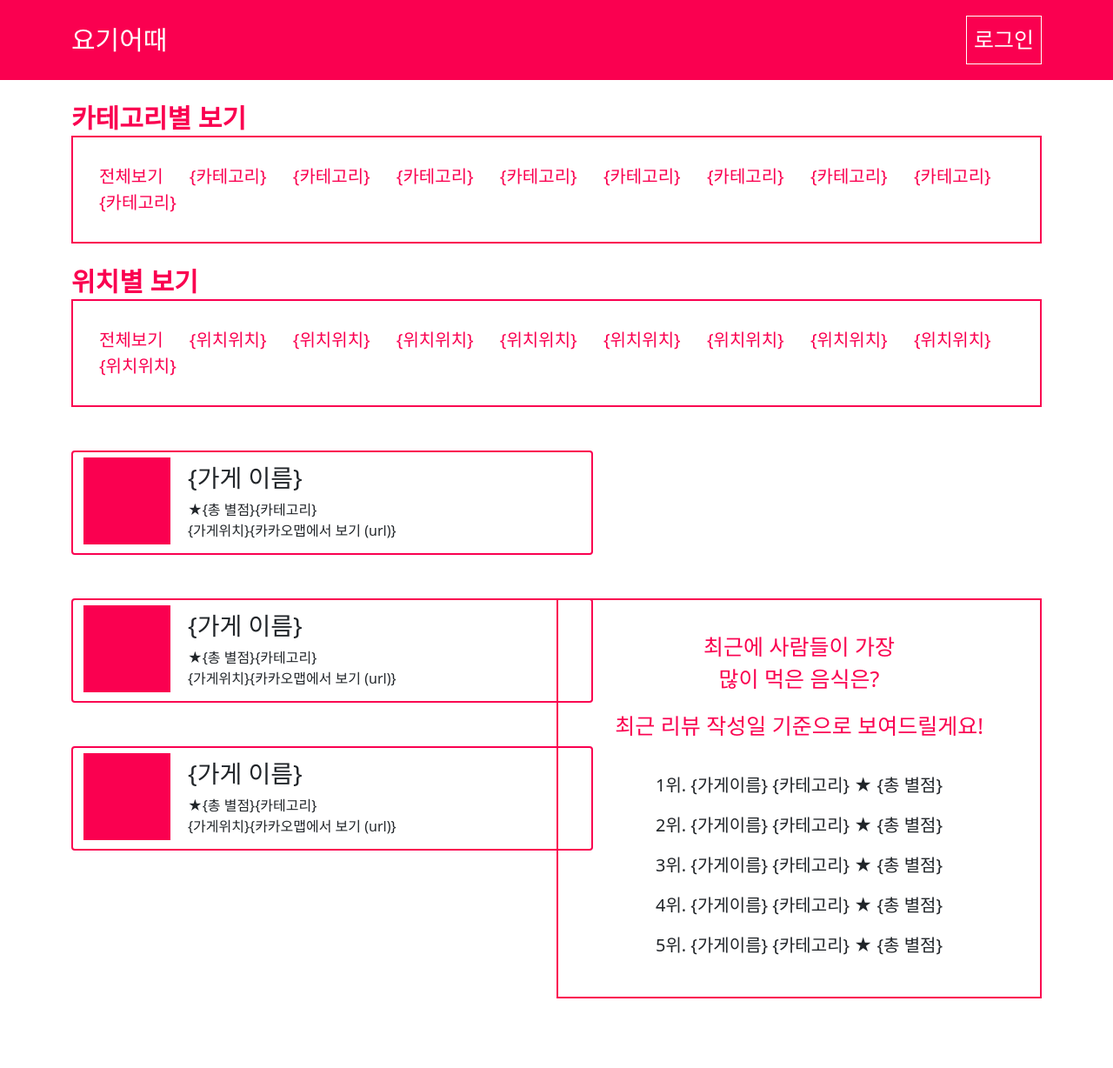
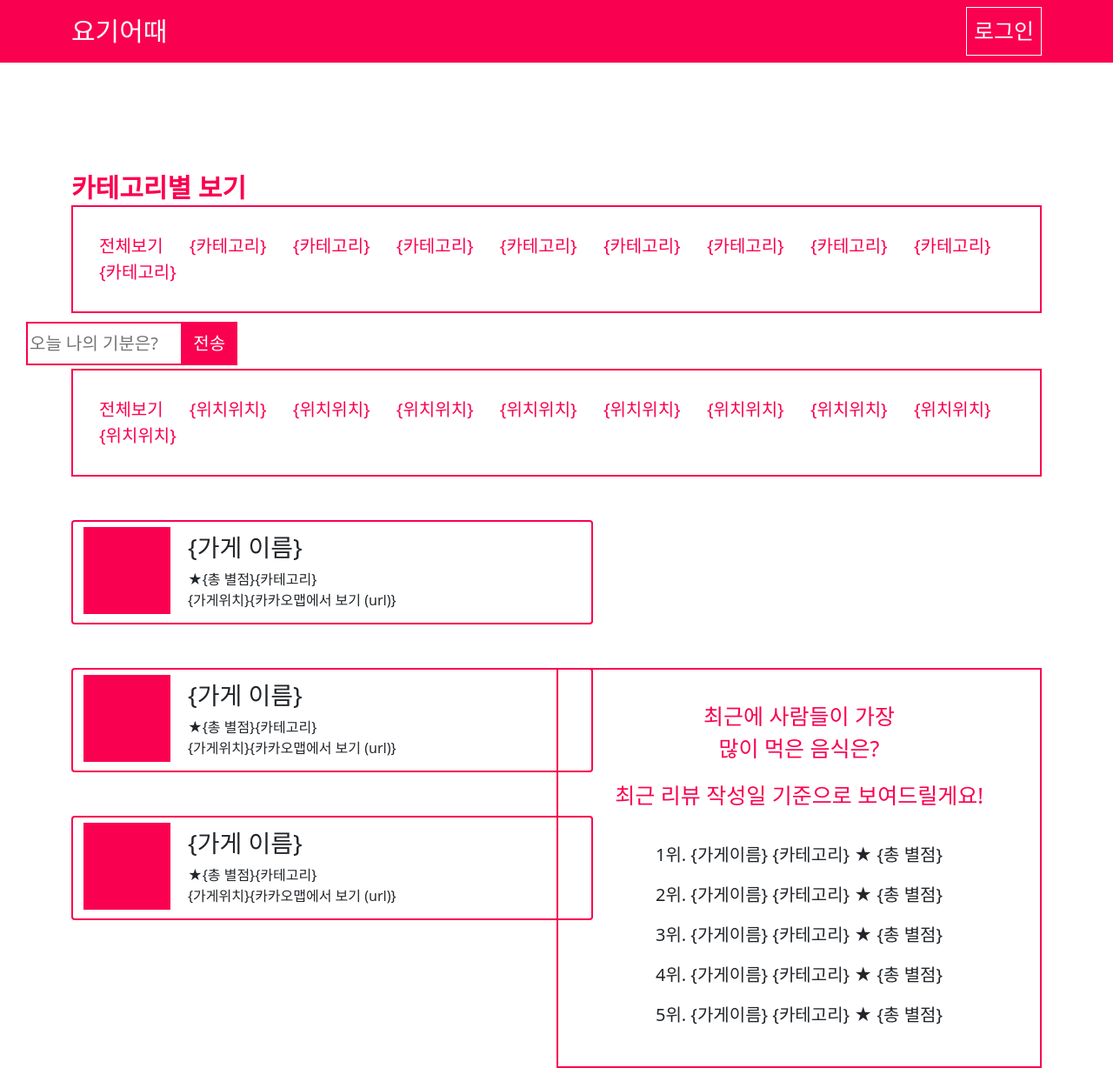
Before and after one commit to Reinforcement-succeeded/yogi_otte, a Django app: template templates/result/result.html in a window 1280 px wide. Shown: the whole page at 87% size. Before the commit the page ends 1148 px from the top, so only its background shows below. Run offline with Django 3.2, Linux system fonts and the light colour scheme; the template is opened without the code that fills it, so the values that code supplies are empty.

Commit message:
ADD 결과 페이지 완성(닫기 제외)  +  느낌 입력 전송창 + 검색창 옆에 전송

```diff
--- a/static/css/base.css
+++ b/static/css/base.css
@@ -109,9 +109,6 @@
     background-color: #fa0050;
 }
 
-.form-control {
-    margin-left: ;
-}
 .form-area > span {
     color: white;
     margin-bottom: 10px;
@@ -146,3 +143,27 @@
     text-decoration: none;
     cursor: pointer;
 }
+
+.feel {
+    position: fixed;
+    bottom: 380px;
+    left: 30px;
+}
+
+.feel-input {
+    margin-top: 5px;
+    width: 180px;
+    height: 50px;
+    border: 2px solid #fa0050;
+    font-size: 20px;
+}
+
+.feel-button {
+    width: 65px;
+    height: 50px;
+    border: 2px solid #fa0050;
+    color: #ffffff;
+    font-size: 20px;
+    background-color: #fa0050;
+    margin-left: -6px;
+}
--- a/static/css/result.css
+++ b/static/css/result.css
@@ -1,3 +1,8 @@
+.container {
+    margin: auto;
+
+}
+
 .category-bar {
     margin-top: 20px;
 }
@@ -8,6 +13,7 @@
 }
 
 .category-text {
+    margin-top: 120px;
     font: bold 30px "Noto Sans";
 }
 
@@ -62,7 +68,7 @@
 
 }
 
-.ranking {
+.ranking1 {
     float: right;
     margin-top: -290px;
     width: 50%;
@@ -107,30 +113,6 @@ h4 {
     margin-bottom: 100px;
 }
 
-.mood-input {
-    margin-top: 5px;
-    width: 180px;
-    height: 50px;
-    border: 2px solid #fa0050;
-    font-size: 20px;
-}
-
-.mood-button {
-    width: 65px;
-    height: 50px;
-    border: 2px solid #fa0050;
-    color: #ffffff;
-    font-size: 20px;
-    background-color: #fa0050;
-    margin-left: -6px;
-}
-
-.mood-button:hover,
-.mood-button:focus {
-    color: black;
-    text-decoration: none;
-    cursor: pointer;
-}
 /* mystyle.css */
 /* The Modal (background) */
 .modal {
--- a/templates/base.html
+++ b/templates/base.html
@@ -2,9 +2,9 @@
 
 <html lang="en">
 <head>
-        <meta charset="UTF-8" />
+    <meta charset="UTF-8"/>
     <title>요기어때</title>
-        <link rel="stylesheet" href="{% static 'css/base.css' %}" />
+    <link rel="stylesheet" href="{% static 'css/base.css' %}"/>
     <!-- Bootstrap CSS -->
     <link
             href="https://cdn.jsdelivr.net/npm/bootstrap@5.0.0-beta3/dist/css/bootstrap.min.css"
@@ -22,6 +22,10 @@
 <body>
 <nav class="navbar navbar-expand-lg navbar-light navbar-color">
     <div class="container">
+        <div class="feel">
+            <input class="feel-input" type="text" placeholder="오늘 나의 기분은?"/>
+            <button class="feel-button">전송</button>
+        </div>
         <a style="color: white" class="navbar-brand" href="/main">요기어때</a>
         <form class="form-inline my-2 my-lg-0">
             {% if not user.is_authenticated %}
@@ -44,37 +48,24 @@
 <div class="sidebar">
     <div class="review">
         <div class="review-title">오늘의 리뷰</div>
-<<<<<<< HEAD
-                <div class="menu">메뉴 : 치킨</div>
-                <p class="review-text">후기 : 오늘 너무 우울했는데 치킨 먹으니까 기분이 좋아졌네요.</p>
-=======
         <div class="menu">가게 : {{ data.today_review.store.name }}</div>
         <p class="review-text">후기 : {{ data.today_review.comment }}</p>
->>>>>>> 285863f35c67a5fb994c470401918c1b7abca5b0
     </div>
     <div class="ranking">
         <div class="ranking-title">오늘의 주문랭킹</div>
         <div class="ranking-text">
-<<<<<<< HEAD
-                    <div>1순위 : 치킨 -- 기분 : 기쁨</div>
-                    <div>2순위 : 피자 -- 기분 : 후련</div>
-                    <div>3순위 : 짜장면 -- 기분 : 기쁨</div>
-                    <div>4순위 : 보쌈 -- 기분 : 기쁨</div>
-                    <div>5순위 : 햄버거 -- 기분 : 기쁨</div>
-=======
             {% for category,number in data.today_ranking %}
             <div>{{ forloop.counter }}순위 : {{ category }} &#45;&#45; 횟수 : {{ number }}</div>
             {% endfor %}
->>>>>>> 285863f35c67a5fb994c470401918c1b7abca5b0
         </div>
     </div>
 </div>
 <div class="search">
-            <img src="{% static 'img/background.jpg' %}" />
+    <img src="{% static 'img/background.jpg' %}"/>
     <form class="form-area">
         <span>"어떤 <span>음식을</span> 찾고 계신가요?"</span>
         <span>찾고 계신 음식점을 검색해주세요</span>
-                <input type="text" class="form-control" id="text" name="text" placeholder="오늘은 요거 어때?" />
+        <input type="text" class="form-control" id="text" name="text" placeholder="오늘은 요거 어때?"/>
         <button class="mood-button">전송</button>
     </form>
 </div>
--- a/templates/result/result.html
+++ b/templates/result/result.html
@@ -188,7 +188,7 @@
                     </div>
                 </div>
 
-            <div class="ranking">
+            <div class="ranking1">
                 <div class="ranking-text">
                     <p>최근에 사람들이 가장
                     <br>
```
Lines whose indentation alone changed are shown as unchanged.
